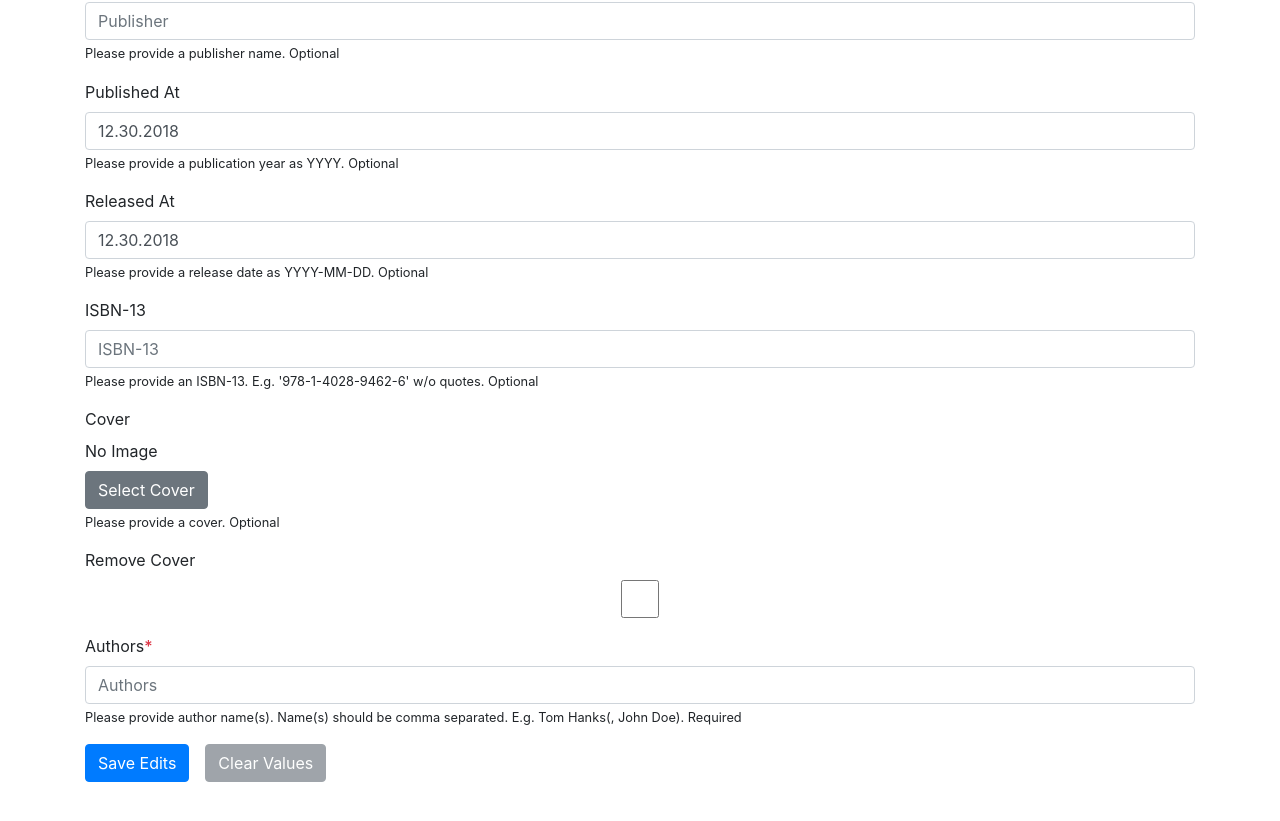
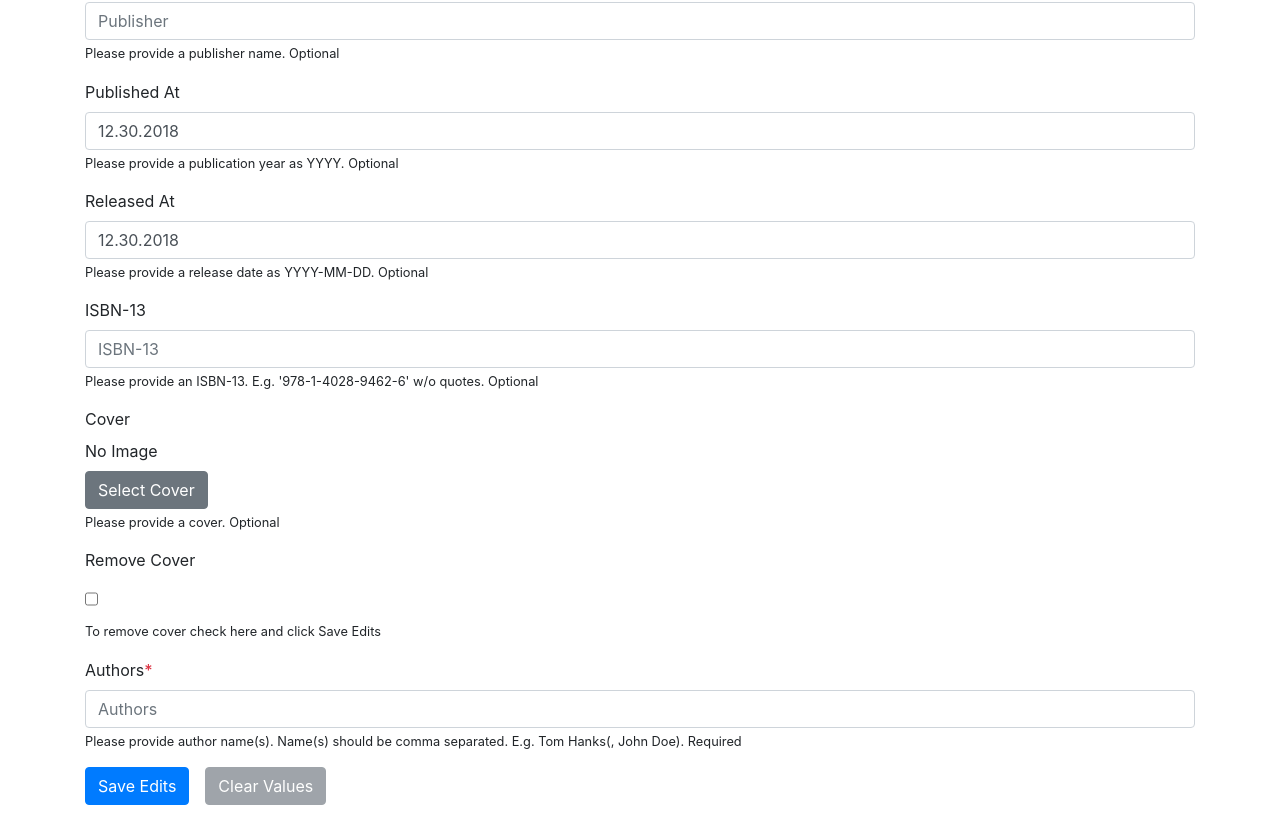
Before and after one commit to ElAnonimo/booklister, a React (Create React App) app in the folder client/: page /book/1 in a window 1280 px wide. Shown: the part 358-1179 px from the top of the page. Before the commit the page ends 1156 px from the top, so only its background shows below. Built offline with nearby package versions, Linux system fonts and the light colour scheme; no server answers.

Commit message:
left aligned checkbox on add/edit book

```diff
--- a/client/src/components/AddBookForm.js
+++ b/client/src/components/AddBookForm.js
@@ -1,6 +1,5 @@
 import React, { Component } from 'react';
-import { connect } from 'react-redux';
-import {Field, reduxForm, formValueSelector} from 'redux-form';
+import {Field, reduxForm} from 'redux-form';
 import PropTypes from 'prop-types';
 import moment from 'moment';
 
@@ -14,11 +13,11 @@ const renderField = ({
 }) => (
   <div>
     <label>{label}</label>
-		<span className='text-danger h6'>{sup}</span>
+		{sup && <span className='text-danger h6'>{sup}</span>}
     <div>
 			<input {...input} placeholder={label} type={type} className='form-control' />
-      <p>
-        <small className='form-text'>{comment}</small>
+			<p>
+				{comment && <small className='form-text'>{comment}</small>}
 				{touched &&
 					((error && <small className='text-danger'>{error}</small>) ||
 						(warning && <small className='text-info'>{warning}</small>))
@@ -185,6 +184,7 @@ class AddBookForm extends Component {
 					name='removeCover'
 					type='checkbox'
 					label='Remove Cover'
+					comment='To remove cover check here and click Save Edits'
 					component={renderField}
 				/>
         <Field
@@ -210,8 +210,6 @@ class AddBookForm extends Component {
   }
 }
 
-const selector = formValueSelector('AddBookForm');
-
 AddBookForm.propTypes = {
   handleSubmit: PropTypes.func.isRequired,
   onSubmit: PropTypes.func.isRequired,
@@ -220,12 +218,6 @@ AddBookForm.propTypes = {
   submitting: PropTypes.bool.isRequired
 };
 
-const mapStateToProps = state => {
-	const removeCover = selector(state, 'removeCover');
-
-	return removeCover;
-};
-
-export default AddBookForm = connect(null)(reduxForm({
+export default AddBookForm =reduxForm({
   form: 'AddBookForm'
-})(AddBookForm));
+})(AddBookForm);
--- a/client/src/styles/style.scss
+++ b/client/src/styles/style.scss
@@ -19,3 +19,7 @@
 		cursor: pointer;
 	}
 }
+
+input[type='checkbox'].form-control {
+	width: auto;
+}
```
